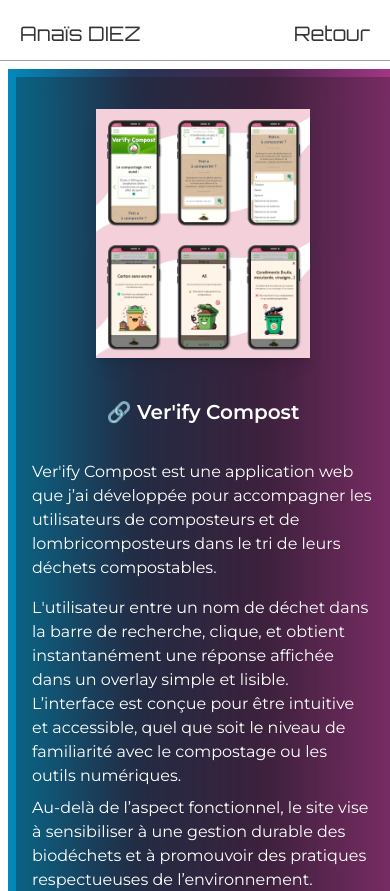
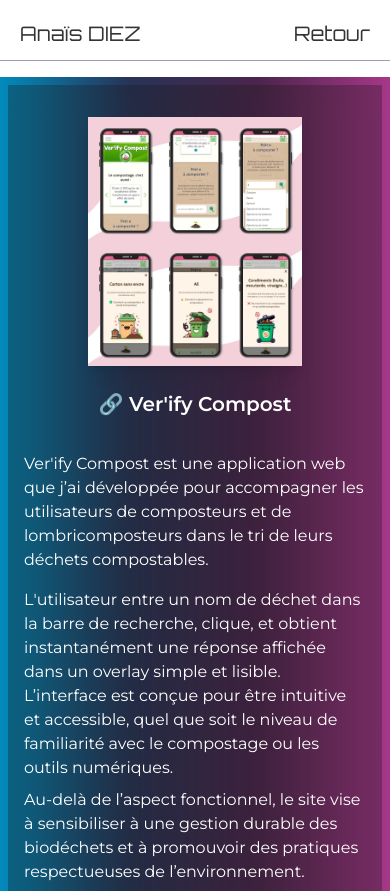
Before and after one commit to Anais-DZ/Portfolio, a React (Vite) app: page /verifycompost in a window 390 px wide. Shown: the top 891 px of the page. Built offline with nearby package versions, Linux system fonts and the light colour scheme.

Commit message:
correction margin

```diff
--- a/src/componants/LayoutProject.tsx
+++ b/src/componants/LayoutProject.tsx
@@ -16,16 +16,16 @@ const LayoutProject = ({
 }: LayoutProjectProps) => {
 
     return (
-        <div className="w-full bg-gradient p-2 m-2 lg:my-8">
+        <div className="w-full bg-gradient p-2 my-4 lg:my-8 lg:mx-2">
 
-            <div className="overflow-hidden bg-stone-900/30 backdrop-blur-md p-2 lg:p-2 shadow-1 duration-300">
+            <div className="bg-stone-900/30 backdrop-blur-md p-2 lg:p-2 shadow-1 ">
 
                 <ImageGallery Image={Image} />
 
                 <h3>
                     <a
                         href={Link[0]}
-                        className="mt-10 block text-xl text-white font-semibold lg:hover:scale-105 lg:transition-all lg:duration-300 lg:text-2xl"
+                        className="mt-10 text-xl text-white font-semibold lg:hover:scale-105 lg:transition-all lg:duration-300 lg:text-2xl"
                         target="_blank"
                         rel="noopener noreferrer"
                     >
```
